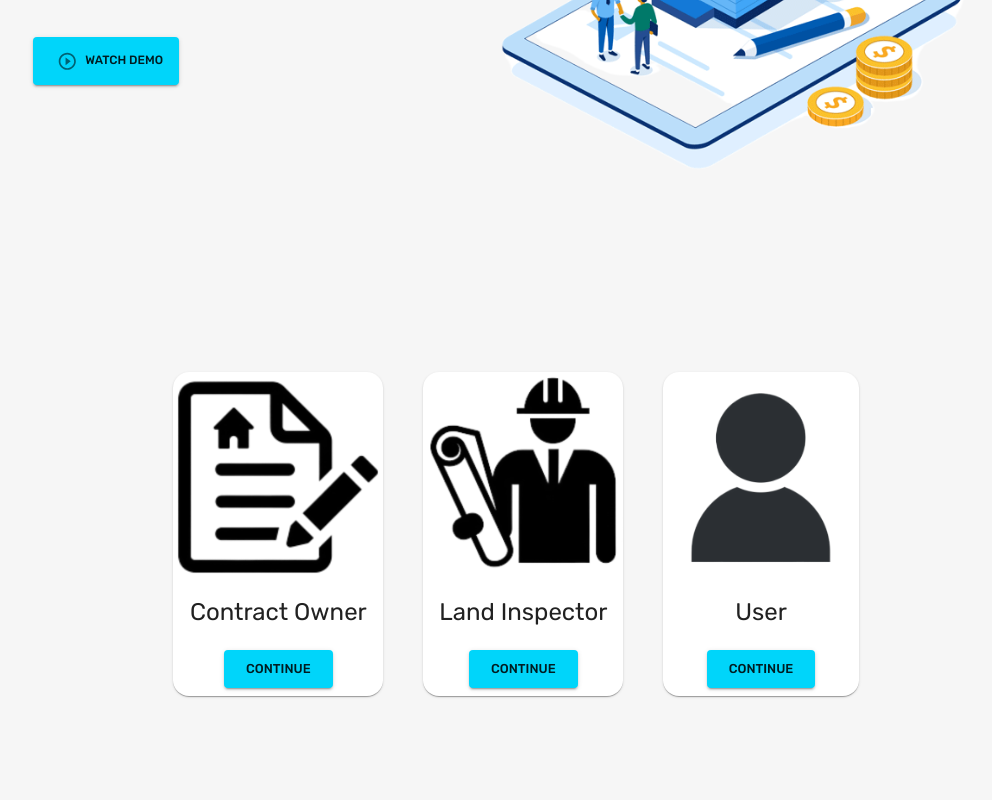
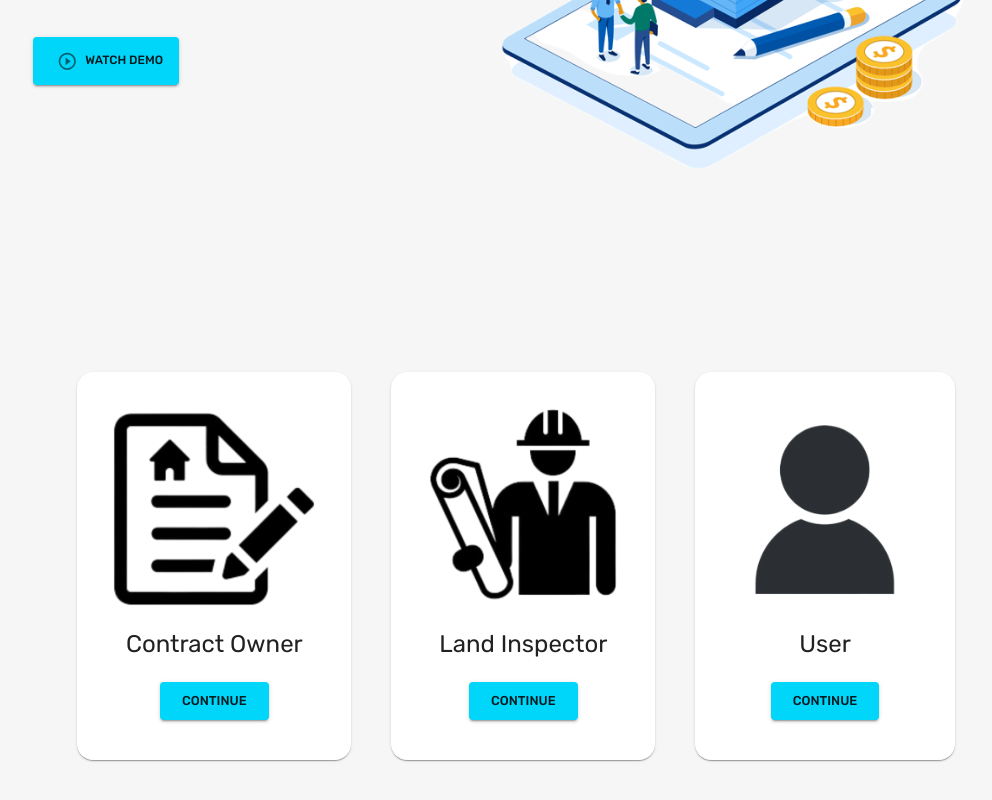
Before and after one commit to Prometheus2k/LandReg, a React (Create React App) app: page / in a window 1280 px wide. Shown: the part 374-1174 px from the top of the page, without its empty margins (124-1116 px from the left). Built offline with nearby package versions, Linux system fonts and the light colour scheme.

Commit message:
landing page modifcation

```diff
--- a/package.json
+++ b/package.json
@@ -16,6 +16,7 @@
     "react-dropzone": "^14.2.3",
     "react-router-dom": "^6.10.0",
     "react-scripts": "5.0.1",
+    "responsive-responsive-img-material-ui": "^3.0.0",
     "web-vitals": "^2.1.4",
     "yup": "^1.1.1"
   },
--- a/src/scenes/landingpage/index.jsx
+++ b/src/scenes/landingpage/index.jsx
@@ -64,13 +64,14 @@ const LandingPage = () => {
         alignContent="center"
       >
         <Box sx={{ m: 2 }}>
-          <Card sx={{ maxWidth: 345, borderRadius: "16px" }}>
+          <Card sx={{ padding: "2rem", maxWidth: 360, borderRadius: "16px" }}>
             <CardMedia
               component="img"
               alt="Contract Owner"
               height="210"
               image={contract_owner}
             />
+
             <CardContent>
               <Typography variant="h3">
                 <Grid container justifyContent="center">
@@ -94,7 +95,7 @@ const LandingPage = () => {
         </Box>
 
         <Box sx={{ m: 2 }}>
-          <Card sx={{ maxWidth: 345, borderRadius: "16px" }}>
+          <Card sx={{ padding: "2rem", maxWidth: 360, borderRadius: "16px" }}>
             <CardMedia
               component="img"
               alt="land inscpector"
@@ -124,7 +125,7 @@ const LandingPage = () => {
         </Box>
 
         <Box sx={{ m: 2 }}>
-          <Card sx={{ maxWidth: 345, borderRadius: "16px" }}>
+          <Card sx={{ padding: "2rem", maxWidth: 360, borderRadius: "16px" }}>
             <CardMedia
               component="img"
               alt="user"
```
Also changed, not shown: 1 other file (tests, documents, lock files or other folders).
